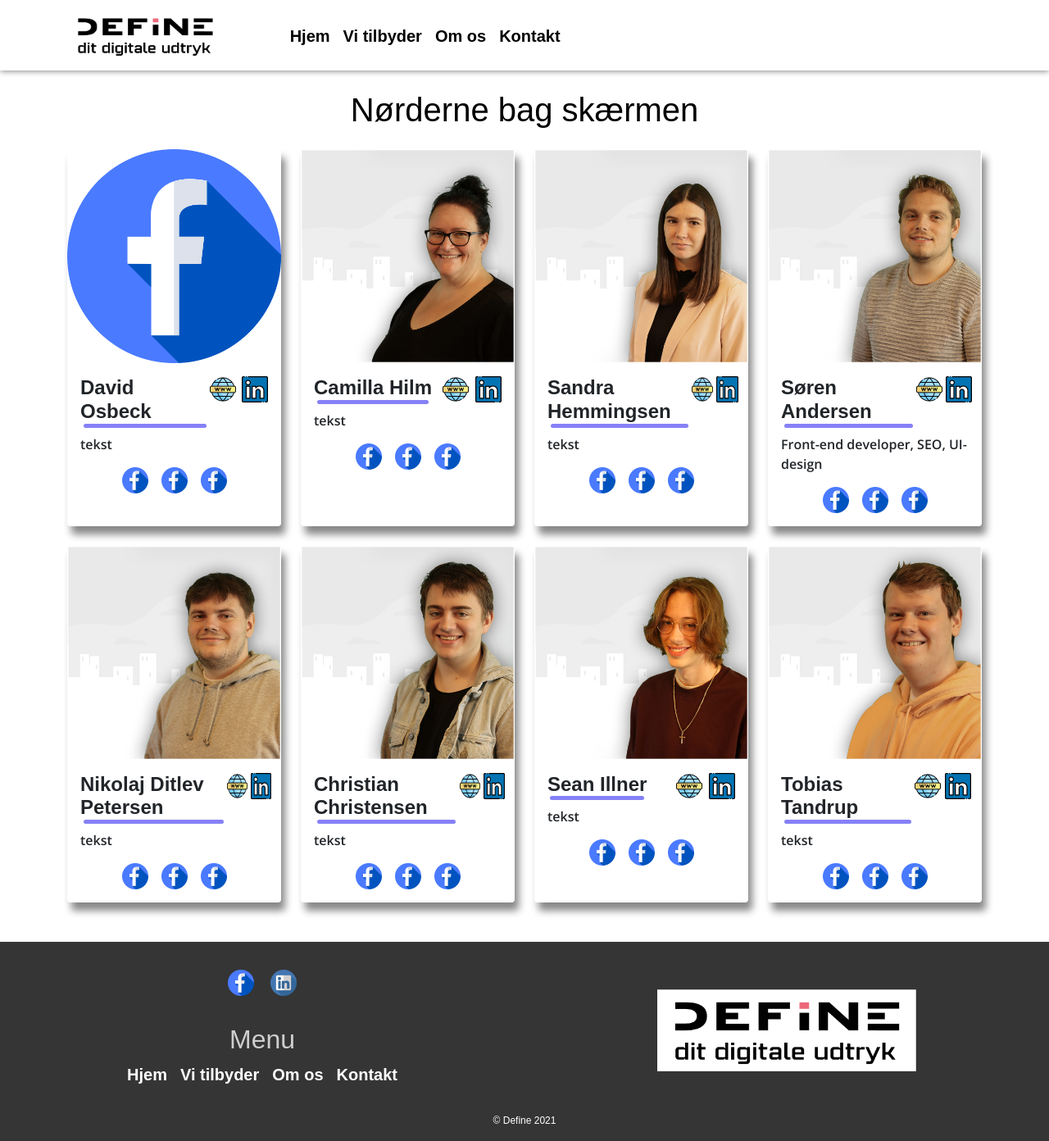
After one commit to chc544/Define, a PHP site: page /omos.php in a window 1280 px wide. The commit adds this page. Shown: the whole page at 82% size. Run offline with PHP 8.4, Linux system fonts and the light colour scheme; style sheets or scripts are compiled from the project's sources; some libraries are stand-ins or nearby versions; some web fonts are replaced.

Commit message:
- tilføjelse af profil billeder - små ændring til menu og footer - oprettelse af om os side - mangler links på om os siden, folks stilling og icons

```diff
--- a/css/menufooter.scss
+++ b/css/menufooter.scss
@@ -32,11 +32,19 @@ img {
   height: auto;
 }
 
+nav {
+  box-shadow: 0px 1px 7px #888888;
+}
+
 nav a {
   font-family: apertura, sans-serif;
   font-weight: 700;
   font-style: normal;
   color: black !important;
+}
+
+.nav__logo {
+  height: 60px;
 }
 
 .navbar-toggler {
@@ -63,5 +71,10 @@ footer {
 }
 
 .footer__logo {
-  max-height: 200px;
+  max-height: 100px;
 }
+
+.copyright {
+  font-size: 12px;
+  font-weight: lighter;
+}
--- /dev/null
+++ b/css/omos.scss
@@ -0,0 +1,68 @@
+* {
+  box-sizing: border-box;
+}
+
+body {
+  margin: 0;
+}
+
+h1, h2, h3, h4, h5, h6 {
+  margin: 0;
+  padding: 0;
+}
+
+ul, ol {
+  margin: 2px 10px 2px 10px;
+  padding: 0;
+  list-style-position: inside;
+}
+
+li {
+  margin: 0;
+}
+
+p {
+  margin: 0;
+  padding: 0;
+}
+
+img {
+  display: block;
+  max-width: 100%;
+  height: auto;
+}
+
+.card-text {
+  font-family: 'Open Sans', sans-serif;
+  font-weight: 600;
+}
+
+.card-title {
+  font-family: apertura, sans-serif;
+  font-weight: bold;
+}
+
+.card__title__icon {
+  height: 32px;
+  width: 32px;
+}
+
+.card__title__underline:after {
+  content: " ";
+  display: block;
+  width: 95%;
+  height: 5px;
+  background-color: #8581F6;
+  border-radius: 100px;
+  margin: auto;
+}
+
+.card__body__icon {
+  height: 32px;
+  width: 32px;
+}
+
+.card__border {
+  border: none;
+  box-shadow: 5px 10px 10px #888888;
+}
--- a/includes/footer.php
+++ b/includes/footer.php
@@ -1,4 +1,4 @@
-<footer class="position-relative">
+<footer class="position-relative container-fluid">
     <div class="row">
         <div class="col-12 col-sm-6">
             <div class="d-flex justify-content-center mt-4">
@@ -24,9 +24,8 @@
                     </div>
             </div>
         </div>
-
         <div class="col-sm-6 d-none d-sm-block d-flex align-self-center mt-4">
-            <img class="footer__logo mx-auto" src="img/facebookicon.png" alt="define logo">
+            <img class="footer__logo mx-auto" src="img/logo.png" alt="define logo">
         </div>
     </div>
         <p class="copyright text-center text-white my-3">© Define 2021</p>
--- a/includes/menu.php
+++ b/includes/menu.php
@@ -1,7 +1,7 @@
 <nav class="navbar navbar-expand-lg navbar-light">
-    <div class="container-fluid">
+    <div class="container">
         <a class="navbar-brand" href="#">
-            <img class="me-5" src="img/example.jpg" alt="logo af define">
+            <img class="me-5 nav__logo" src="img/logo.png" alt="logo af define - dit digitale udtryk">
         </a>
         <button class="navbar-toggler" type="button" data-bs-toggle="collapse" data-bs-target="#navbarNavDropdown" aria-controls="navbarNavDropdown" aria-expanded="false" aria-label="Toggle navigation">
             <span class="navbar-toggler-icon"></span>
--- a/includes/top.php
+++ b/includes/top.php
@@ -19,7 +19,10 @@
     <link rel="stylesheet" href="https://use.fontawesome.com/releases/v5.15.4/css/all.css" integrity="sha384-DyZ88mC6Up2uqS4h/KRgHuoeGwBcD4Ng9SiP4dIRy0EXTlnuz47vAwmeGwVChigm" crossorigin="anonymous">
     <link href="css/menufooter.css" rel="stylesheet" type="text/css">
     <link rel="stylesheet" href="https://use.typekit.net/gsh6skh.css">
-    <link href="css/menufooter.css" rel="stylesheet" type="text/css">
+    <link href="css/omos.css" rel="stylesheet" type="text/css">
+    <link rel="preconnect" href="https://fonts.googleapis.com">
+    <link rel="preconnect" href="https://fonts.gstatic.com" crossorigin>
+    <link href="https://fonts.googleapis.com/css2?family=Open+Sans:ital,wght@0,300;0,400;0,500;0,600;0,700;0,800;1,300;1,400;1,500;1,600;1,700;1,800&display=swap" rel="stylesheet">
 
     <meta name="viewport" content="width=device-width, initial-scale=1">
 
--- /dev/null
+++ b/omos.php
@@ -0,0 +1,209 @@
+<?php include 'includes/top.php';?>
+
+<h1 class="text-center my-4">Nørderne bag skærmen</h1>
+<section class="d-grid container mb-5">
+    <div class="row row-cols-1 row-cols-md-2 row-cols-xl-4 g-4">
+                    <!--David -->
+        <div class="col d-flex justify-content-center justify-content-md-end">
+            <div class="card card__border" style="width: 20rem;">
+                <img src="img/facebookicon.png" class="card-img-top" alt="billede af David Osbeck">
+                <div class="card-body">
+                    <div class="d-flex justify-content-between">
+                            <h4 class="card-title card__title__underline my-auto">David Osbeck</h4>
+                        <div class="d-flex justify-content-end">
+                        <a href="https://davidosbeck.dk/">
+                                <img class="card__title__icon me-1" src="img/websiteiconcard.png" alt="website ikon link">
+                            </a>
+                            <a href="https://www.linkedin.com/in/david-osbeck-4982bb1b8/">
+                                <img class="card__title__icon ms-1" src="img/linkediniconcard.png" alt="linkedIn ikon link">
+                            </a>
+                    </div>
+                </div>
+                    <p class="card-text card__text__font mt-2">tekst</p>
+                    <div class="d-flex justify-content-center mt-3">
+                        <img class="card__body__icon mx-2" src="img/facebookicon.png" alt="">
+                        <img class="card__body__icon mx-2" src="img/facebookicon.png" alt="">
+                        <img class="card__body__icon mx-2" src="img/facebookicon.png" alt="">
+                    </div>
+                </div>
+            </div>
+        </div>
+                    <!--Camilla -->
+        <div class="col d-flex justify-content-center justify-content-md-start justify-content-xl-end">
+            <div class="card card__border" style="width: 20rem;">
+                <img src="img/camilla.png" class="card-img-top" alt="billede af Camilla Hilm">
+                <div class="card-body">
+                    <div class="d-flex justify-content-between">
+                        <h4 class="card-title card__title__underline my-auto">Camilla Hilm</h4>
+                        <div class="d-flex justify-content-end">
+                            <a href="#">
+                                <img class="card__title__icon me-1" src="img/websiteiconcard.png" alt="website ikon link">
+                            </a>
+                            <a href="https://www.linkedin.com/in/camilla-hilm-412b14175/">
+                                <img class="card__title__icon ms-1" src="img/linkediniconcard.png" alt="linkedIn ikon link">
+                            </a>
+                        </div>
+                    </div>
+                    <p class="card-text card__text__font mt-2">tekst</p>
+                    <div class="d-flex justify-content-center mt-3">
+                        <img class="card__body__icon mx-2" src="img/facebookicon.png" alt="">
+                        <img class="card__body__icon mx-2" src="img/facebookicon.png" alt="">
+                        <img class="card__body__icon mx-2" src="img/facebookicon.png" alt="">
+                    </div>
+                </div>
+            </div>
+        </div>
+                    <!--Sandra-->
+        <div class="col d-flex justify-content-center justify-content-md-end justify-content-xl-start">
+            <div class="card card__border" style="width: 20rem;">
+                <img src="img/sandra.png" class="card-img-top" alt="billede af Sandra Hemmingsen">
+                <div class="card-body">
+                    <div class="d-flex justify-content-between">
+                        <h4 class="card-title card__title__underline my-auto">Sandra Hemmingsen</h4>
+                        <div class="d-flex justify-content-end">
+                            <a href="#">
+                                <img class="card__title__icon me-1" src="img/websiteiconcard.png" alt="website ikon link">
+                            </a>
+                            <a href="https://www.linkedin.com/in/sandra-hemmingsen-528755203/">
+                                <img class="card__title__icon ms-1" src="img/linkediniconcard.png" alt="linkedIn ikon link">
+                            </a>
+                        </div>
+                    </div>
+                    <p class="card-text card__text__font mt-2">tekst</p>
+                    <div class="d-flex justify-content-center mt-3">
+                        <img class="card__body__icon mx-2" src="img/facebookicon.png" alt="">
+                        <img class="card__body__icon mx-2" src="img/facebookicon.png" alt="">
+                        <img class="card__body__icon mx-2" src="img/facebookicon.png" alt="">
+                    </div>
+                </div>
+            </div>
+        </div>
+                    <!--Søren -->
+        <div class="col d-flex justify-content-center justify-content-md-start justify-content-xl-start">
+            <div class="card card__border" style="width: 20rem;">
+                <img src="img/søren.png" class="card-img-top" alt="billede af Søren Andersen">
+                <div class="card-body">
+                    <div class="d-flex justify-content-between">
+                        <h4 class="card-title card__title__underline my-auto">Søren Andersen</h4>
+                        <div class="d-flex justify-content-end">
+                            <a href="http://www.s-andersen.dk/">
+                                <img class="card__title__icon me-1" src="img/websiteiconcard.png" alt="website ikon link">
+                            </a>
+                            <a href="https://www.linkedin.com/in/s%C3%B8ren-andersen-900379202/">
+                                <img class="card__title__icon ms-1" src="img/linkediniconcard.png" alt="linkedIn ikon link">
+                            </a>
+                        </div>
+                    </div>
+                    <p class="card-text card__text__font mt-2">Front-end developer, SEO, UI-design</p>
+                    <div class="d-flex justify-content-center mt-3">
+                        <img class="card__body__icon mx-2" src="img/facebookicon.png" alt="">
+                        <img class="card__body__icon mx-2" src="img/facebookicon.png" alt="">
+                        <img class="card__body__icon mx-2" src="img/facebookicon.png" alt="">
+                    </div>
+                </div>
+            </div>
+        </div>
+                    <!--Nicolaj-->
+        <div class="col d-flex justify-content-center justify-content-md-end">
+            <div class="card card__border" style="width: 20rem;">
+                <img src="img/nikolaj.png" class="card-img-top" alt="billede af Nikolaj Ditlev Petersen">
+                <div class="card-body">
+                    <div class="d-flex justify-content-between">
+                        <h4 class="card-title card__title__underline my-auto">Nikolaj Ditlev Petersen</h4>
+                        <div class="d-flex justify-content-end">
+                            <a href="#">
+                                <img class="card__title__icon me-1" src="img/websiteiconcard.png" alt="website ikon link">
+                            </a>
+                            <a href="https://www.linkedin.com/in/nikolaj-ditlev-petersen/">
+                                <img class="card__title__icon ms-1" src="img/linkediniconcard.png" alt="linkedIn ikon link">
+                            </a>
+                        </div>
+                    </div>
+                    <p class="card-text card__text__font mt-2">tekst</p>
+                    <div class="d-flex justify-content-center mt-3">
+                        <img class="card__body__icon mx-2" src="img/facebookicon.png" alt="">
+                        <img class="card__body__icon mx-2" src="img/facebookicon.png" alt="">
+                        <img class="card__body__icon mx-2" src="img/facebookicon.png" alt="">
+                    </div>
+                </div>
+            </div>
+        </div>
+                    <!--Christian -->
+        <div class="col d-flex justify-content-center justify-content-md-start justify-content-xl-end">
+            <div class="card card__border" style="width: 20rem;">
+                <img src="img/christian.png" class="card-img-top" alt="billede af Christian Christensen">
+                <div class="card-body">
+                    <div class="d-flex justify-content-between">
+                        <h4 class="card-title card__title__underline my-auto">Christian Christensen</h4>
+                        <div class="d-flex justify-content-end">
+                            <a href="#">
+                                <img class="card__title__icon me-1" src="img/websiteiconcard.png" alt="website ikon link">
+                            </a>
+                            <a href="https://www.linkedin.com/in/christian-christensen-279165206/">
+                                <img class="card__title__icon ms-1" src="img/linkediniconcard.png" alt="linkedIn ikon link">
+                            </a>
+                        </div>
+                    </div>
+                    <p class="card-text card__text__font mt-2">tekst</p>
+                    <div class="d-flex justify-content-center mt-3">
+                        <img class="card__body__icon mx-2" src="img/facebookicon.png" alt="">
+                        <img class="card__body__icon mx-2" src="img/facebookicon.png" alt="">
+                        <img class="card__body__icon mx-2" src="img/facebookicon.png" alt="">
+                    </div>
+                </div>
+            </div>
+        </div>
+                    <!--Sean-->
+        <div class="col d-flex justify-content-center justify-content-md-end justify-content-xl-start">
+            <div class="card card__border" style="width: 20rem;">
+                <img src="img/sean.png" class="card-img-top" alt="billede af Sean Illner">
+                <div class="card-body">
+                    <div class="d-flex justify-content-between">
+                        <h4 class="card-title card__title__underline my-auto">Sean Illner</h4>
+                        <div class="d-flex justify-content-end">
+                            <a href="#">
+                                <img class="card__title__icon me-1" src="img/websiteiconcard.png" alt="website ikon link">
+                            </a>
+                            <a href="https://www.linkedin.com/in/sean-illner/">
+                                <img class="card__title__icon ms-1" src="img/linkediniconcard.png" alt="linkedIn ikon link">
+                            </a>
+                        </div>
+                    </div>
+                    <p class="card-text card__text__font mt-2">tekst</p>
+                    <div class="d-flex justify-content-center mt-3">
+                        <img class="card__body__icon mx-2" src="img/facebookicon.png" alt="">
+                        <img class="card__body__icon mx-2" src="img/facebookicon.png" alt="">
+                        <img class="card__body__icon mx-2" src="img/facebookicon.png" alt="">
+                    </div>
+                </div>
+            </div>
+        </div>
+                    <!--Tobias-->
+        <div class="col d-flex justify-content-center justify-content-md-start justify-content-xl-start">
+            <div class="card card__border" style="width: 20rem;">
+                <img src="img/tobias.png" class="card-img-top" alt="billede af Tobias Tandrup">
+                <div class="card-body">
+                    <div class="d-flex justify-content-between">
+                        <h4 class="card-title card__title__underline my-auto">Tobias Tandrup</h4>
+                        <div class="d-flex justify-content-end">
+                            <a href="#">
+                                <img class="card__title__icon me-1" src="img/websiteiconcard.png" alt="website ikon link">
+                            </a>
+                            <a href="https://www.linkedin.com/in/tandrup-tobias/">
+                                <img class="card__title__icon ms-1" src="img/linkediniconcard.png" alt="linkedIn ikon link">
+                            </a>
+                        </div>
+                    </div>
+                    <p class="card-text card__text__font mt-2">tekst</p>
+                    <div class="d-flex justify-content-center mt-3">
+                        <img class="card__body__icon mx-2" src="img/facebookicon.png" alt="">
+                        <img class="card__body__icon mx-2" src="img/facebookicon.png" alt="">
+                        <img class="card__body__icon mx-2" src="img/facebookicon.png" alt="">
+                    </div>
+                </div>
+            </div>
+        </div>
+    </div>
+</section>
+
+<?php include 'includes/bottom.php';?>
```
Also changed, not shown: css/menufooter.css (+1 -1 lines), img/Tobias.png (added), img/camilla.png (added), img/christian.png (added), img/linkediniconcard.png (added), img/nikolaj.png (added), img/sandra.png (added), img/sean.png (added), img/søren.png (added), img/websiteiconcard.png (added), 1 other file.
